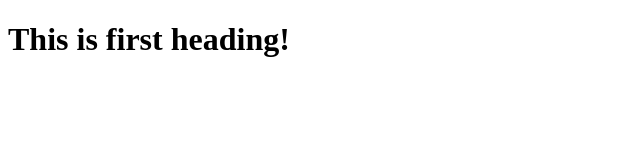
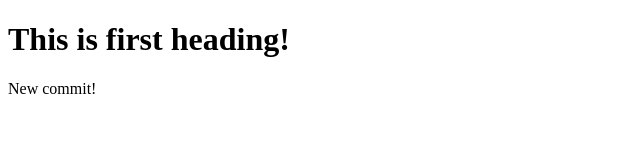
Before and after one commit to gurjit333/SourceTree_Test, a plain HTML site: page index.html in a window 1280 px wide. Shown: the whole page, without its empty margins (0-640 px from the left). Drawn offline with Linux system fonts and the light colour scheme.

Commit message:
my new commit in master.

```diff
--- a/index.html
+++ b/index.html
@@ -2,5 +2,5 @@
 
 <h1>This is first heading!</h1>
 
-
+<p1>New commit!</p1>
 </html>
```
